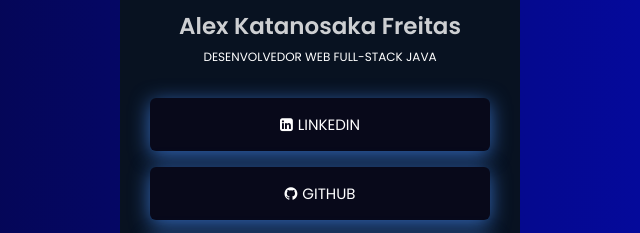
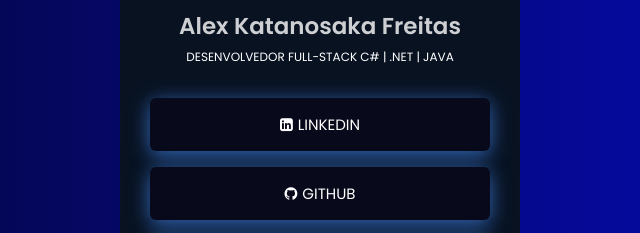
Before and after one commit to alexkfreitas/PaginaLinks, a plain HTML site: page index.html in a window 1280 px wide. Shown: the part 213-446 px from the top of the page, 320-960 px from the left. Drawn offline with Linux system fonts and the light colour scheme.

Commit message:
Update index.html

```diff
--- a/index.html
+++ b/index.html
@@ -19,7 +19,7 @@
 
       <h1>Alex Katanosaka Freitas</h1>
 
-      <h5>DESENVOLVEDOR WEB FULL-STACK JAVA</h5>
+      <h5>DESENVOLVEDOR FULL-STACK C# | .NET | JAVA</h5>
 
       <ul>
         <li>
```
